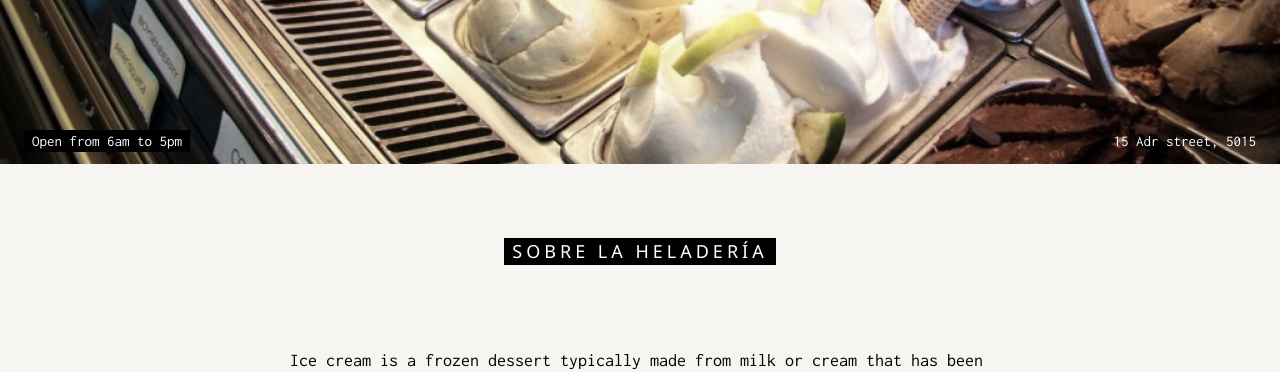
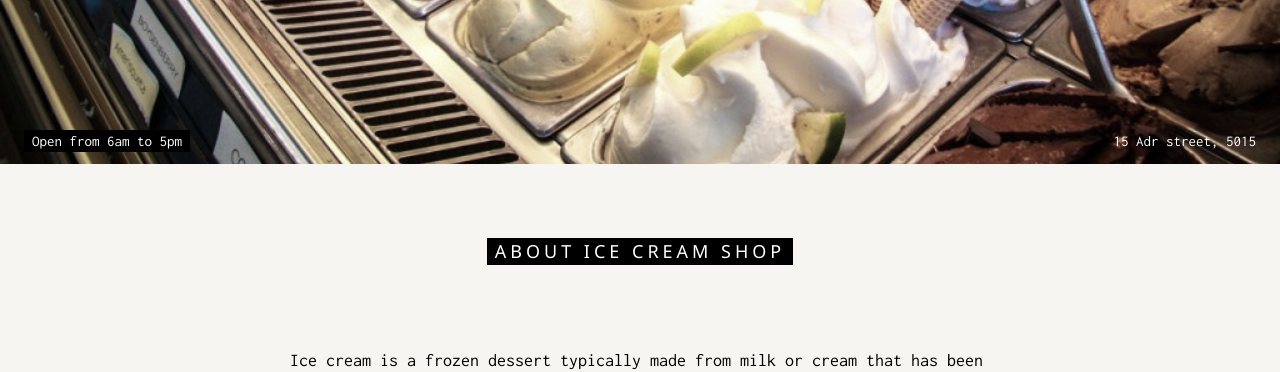
Before and after one commit to Fran-Medina/fml.github.io, a plain HTML site: page heladeria.html in a window 1280 px wide. Shown: the part 436-808 px from the top of the page. Drawn offline with nearby package versions, Linux system fonts and the light colour scheme.

Commit message:
Update heladeria.html

```diff
--- a/heladeria.html
+++ b/heladeria.html
@@ -63,7 +63,7 @@ body, html {
 <!-- About Container -->
 <div class="w3-container" id="about">
   <div class="w3-content" style="max-width:700px">
-    <h5 class="w3-center w3-padding-64"><span class="w3-tag w3-wide">SOBRE LA HELADERÍA</span></h5>
+    <h5 class="w3-center w3-padding-64"><span class="w3-tag w3-wide">ABOUT ICE CREAM SHOP</span></h5>
     <p>Ice cream is a frozen dessert typically made from milk or cream that has been flavoured with a sweetener, either sugar or an alternative, and a spice, such as cocoa or vanilla, or with fruit, such as strawberries or peaches. Food colouring is sometimes added in addition to stabilizers. The mixture is cooled below the freezing point of water and stirred to incorporate air spaces and prevent detectable ice crystals from forming. It can also be made by whisking a flavoured cream base and liquid nitrogen together. The result is a smooth, semi-solid foam that is solid at very low temperatures (below 2 °C or 35 °F). It becomes more malleable as its temperature increases. </p>
     <p>In addition to our full espresso and brew bar menu, we serve fresh made-to-order breakfast and lunch sandwiches, as well as a selection of sides and salads and other good stuff.</p>
     <div class="w3-panel w3-leftbar w3-light-grey">
```
